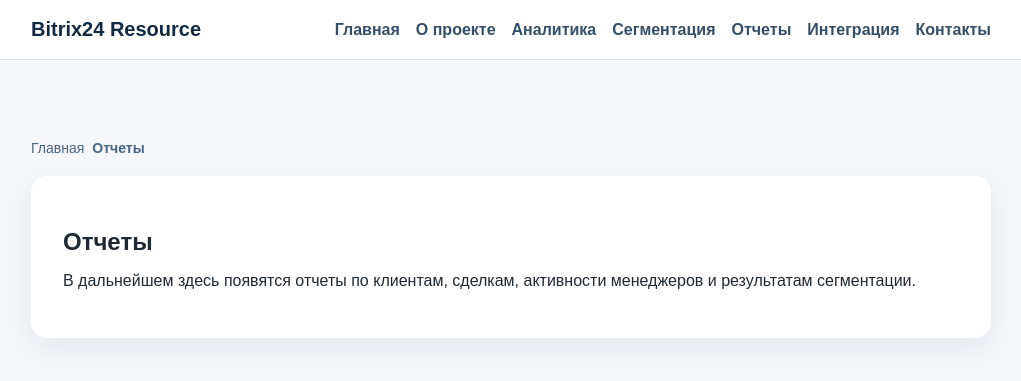
After one commit to d15944343-a11y/bitrix24-resource, a Flask app: page /reports in a window 1280 px wide. The commit adds this page. Shown: the top 381 px of the page, without its empty margins (129-1150 px from the left). Run offline with Flask 3, Linux system fonts and the light colour scheme.

Commit message:
Добавил страницы аналитики, сегментации и интеграции

```diff
--- a/app/routes.py
+++ b/app/routes.py
@@ -32,3 +32,47 @@ def contacts():
             {"title": "Контакты"},
         ],
     )
+
+
+@main_bp.route("/analytics")
+def analytics():
+    return render_template(
+        "analytics.html",
+        breadcrumbs=[
+            {"title": "Главная", "endpoint": "main.index"},
+            {"title": "Аналитика"},
+        ],
+    )
+
+
+@main_bp.route("/segments")
+def segments():
+    return render_template(
+        "segments.html",
+        breadcrumbs=[
+            {"title": "Главная", "endpoint": "main.index"},
+            {"title": "Сегментация"},
+        ],
+    )
+
+
+@main_bp.route("/reports")
+def reports():
+    return render_template(
+        "reports.html",
+        breadcrumbs=[
+            {"title": "Главная", "endpoint": "main.index"},
+            {"title": "Отчеты"},
+        ],
+    )
+
+
+@main_bp.route("/integration")
+def integration():
+    return render_template(
+        "integration.html",
+        breadcrumbs=[
+            {"title": "Главная", "endpoint": "main.index"},
+            {"title": "Интеграция Bitrix24"},
+        ],
+    )
--- a/app/templates/base.html
+++ b/app/templates/base.html
@@ -14,6 +14,10 @@
                 <nav class="main-nav" aria-label="Основное меню">
                     <a href="{{ url_for('main.index') }}">Главная</a>
                     <a href="{{ url_for('main.about') }}">О проекте</a>
+                    <a href="{{ url_for('main.analytics') }}">Аналитика</a>
+                    <a href="{{ url_for('main.segments') }}">Сегментация</a>
+                    <a href="{{ url_for('main.reports') }}">Отчеты</a>
+                    <a href="{{ url_for('main.integration') }}">Интеграция</a>
                     <a href="{{ url_for('main.contacts') }}">Контакты</a>
                 </nav>
             </div>
--- /dev/null
+++ b/app/templates/reports.html
@@ -0,0 +1,10 @@
+{% extends "base.html" %}
+
+{% block title %}Отчеты | {{ config.APP_NAME }}{% endblock %}
+
+{% block content %}
+<section class="card">
+    <h1>Отчеты</h1>
+    <p>В дальнейшем здесь появятся отчеты по клиентам, сделкам, активности менеджеров и результатам сегментации.</p>
+</section>
+{% endblock %}
```
Also changed, not shown: app/templates/analytics.html (added, +10 -0 lines), app/templates/integration.html (added, +10 -0 lines), app/templates/segments.html (added, +10 -0 lines).
